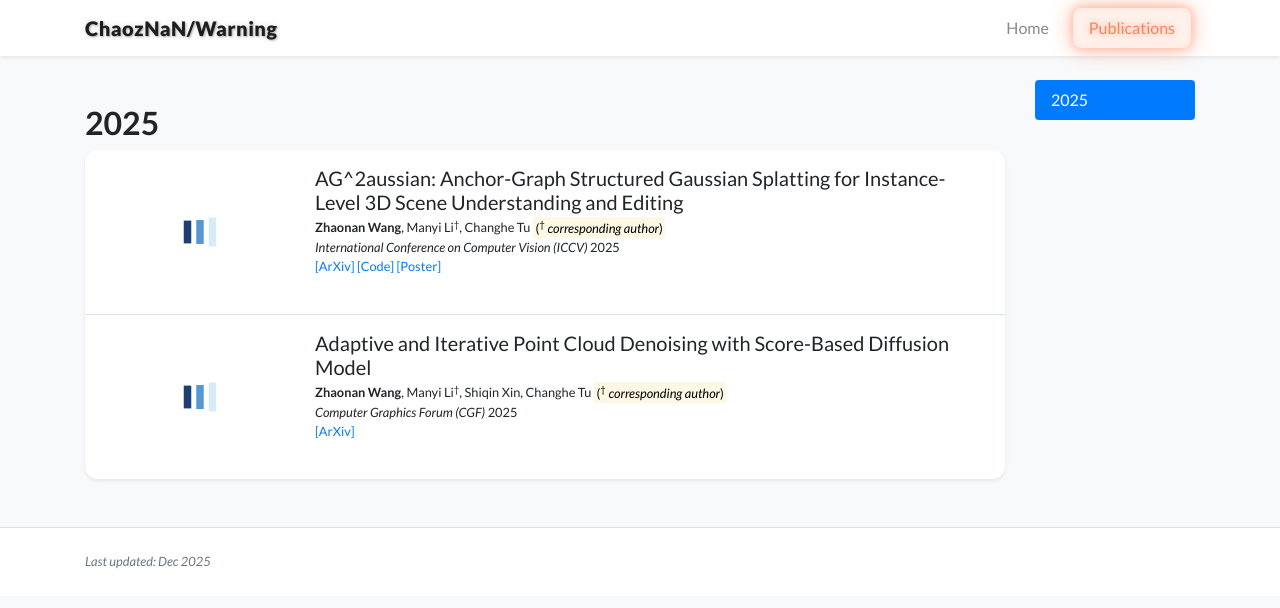
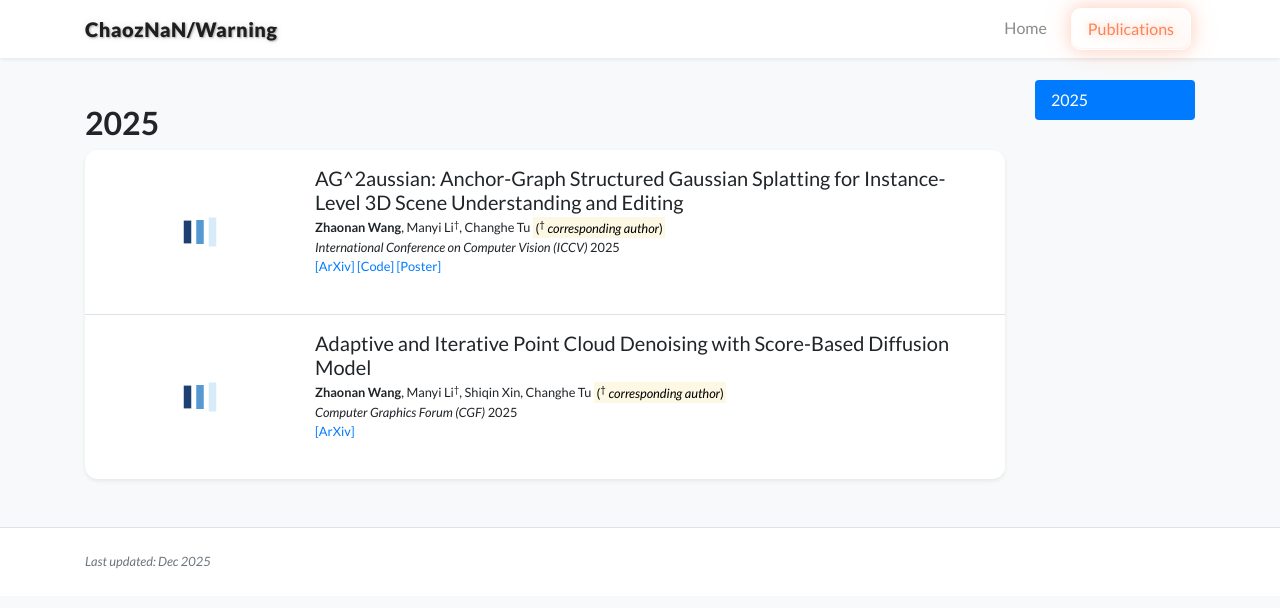
Before and after one commit to DyllanElliia/dyllanelliia.github.io, a Jekyll site: the page built from publications.html, in a window 1280 px wide. Shown: the top 608 px of the page. Built offline with Jekyll 4.4.1, drawn with Linux system fonts in a browser that asks for light colours; nearby versions of some CDN libraries; a style sheet for code colours, icons or effects is not loaded.

Commit message:
Update global.css

```diff
--- a/assets/css/global.css
+++ b/assets/css/global.css
@@ -71,17 +71,25 @@ h1, h2, h3, h4, h5, h6,
     color: #FF7F50 !important;
 }
 
-/* 导航链接 - 选中时橙色带LED发光效果 */
+/* 导航链接 - 选中时橙色带LED发光效果 + 玻璃质感 */
 .navbar-light .navbar-nav .nav-item.active .nav-link {
     color: #FF7F50 !important;
-    background: rgba(255, 127, 80, 0.1);
+    background: linear-gradient(
+        135deg,
+        rgba(255, 255, 255, 0.4) 0%,
+        rgba(255, 255, 255, 0.1) 50%,
+        rgba(255, 127, 80, 0.05) 100%
+    );
+    backdrop-filter: blur(10px);
+    -webkit-backdrop-filter: blur(10px);
+    border: 1px solid rgba(255, 255, 255, 0.5);
     box-shadow:
-        0 0 10px rgba(255, 127, 80, 0.5),
-        0 0 20px rgba(255, 127, 80, 0.3),
-        0 0 30px rgba(255, 127, 80, 0.2),
-        inset 0 0 10px rgba(255, 127, 80, 0.1);
-    border-radius: 8px;
-    text-shadow: 0 0 8px rgba(255, 127, 80, 0.6);
+        0 0 15px rgba(255, 127, 80, 0.3),
+        0 0 30px rgba(255, 127, 80, 0.15),
+        inset 0 1px 1px rgba(255, 255, 255, 0.6),
+        inset 0 -1px 1px rgba(255, 127, 80, 0.1);
+    border-radius: 10px;
+    text-shadow: 0 0 10px rgba(255, 127, 80, 0.5);
 }
 
 .inline-badge {
```
